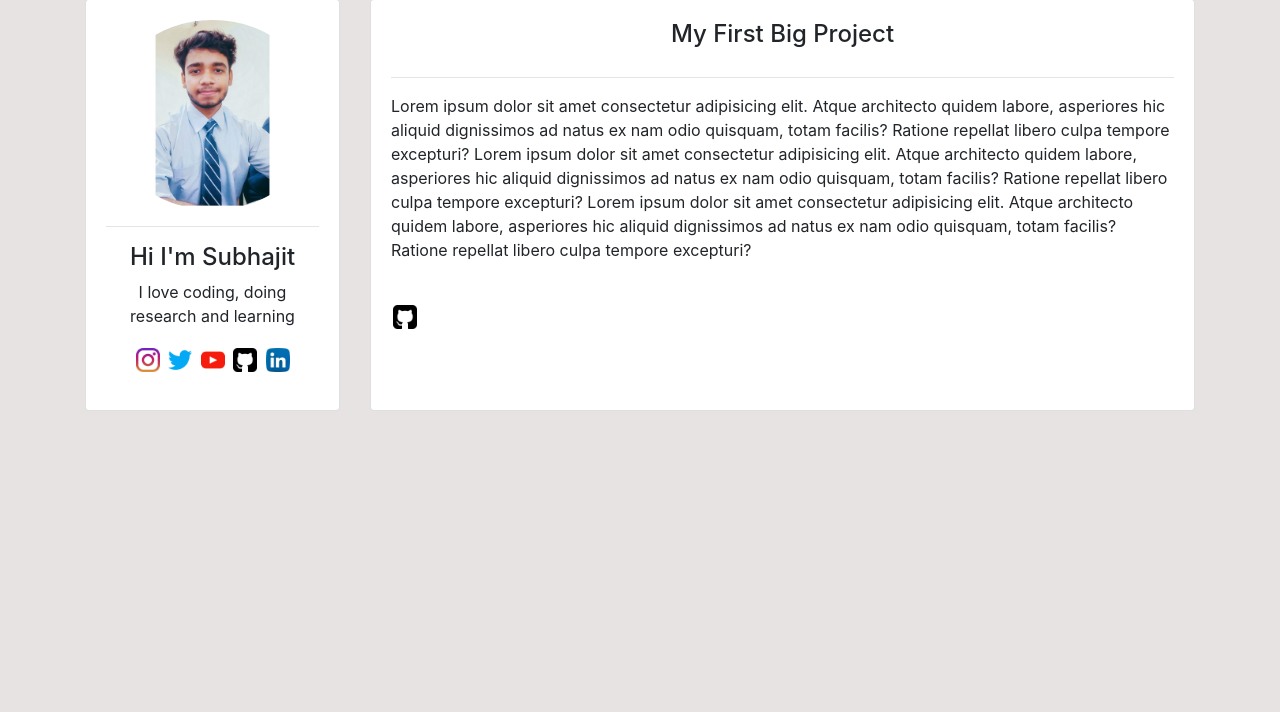
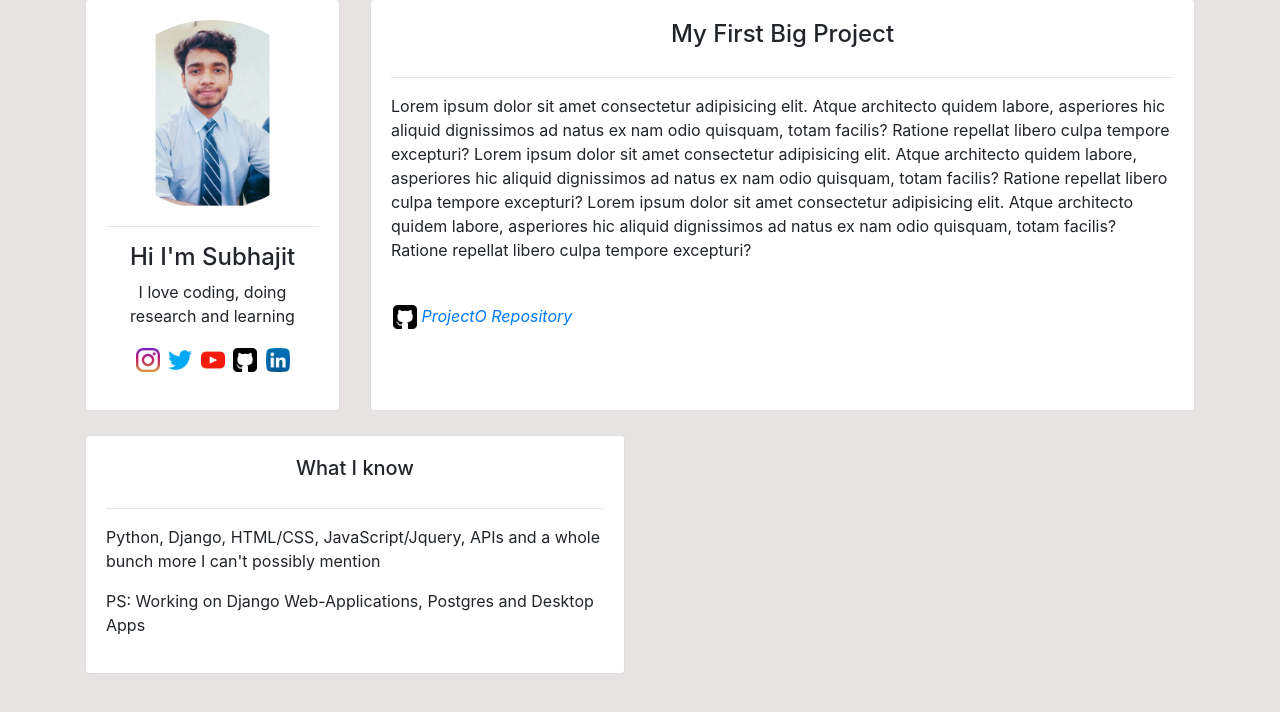
Before and after one commit to ironsubhajit/my_portfolio_site, a Django app: page / in a window 1280 px wide. Shown: the part 25-737 px from the top of the page. Run offline with Django 3.2, Linux system fonts and the light colour scheme; some libraries are stand-ins or nearby versions.

Commit message:
Add "What i know" column

```diff
--- a/my_portfolio/base/templates/base/index.html
+++ b/my_portfolio/base/templates/base/index.html
@@ -86,11 +86,27 @@
                 alt="github-logo"
                 style="width: 24px"
               />
+              <i>ProjectO Repository</i>
             </li>
           </a>
         </ul>
       </div>
     </div>
   </div>
+  <br />
+  <div class="row">
+    <div class="col-md-6">
+      <div class="card card-body h-100">
+        <h5 class="card-title text-center">What I know</h5>
+        <hr />
+        <p>
+          Python, Django, HTML/CSS, JavaScript/Jquery, APIs and a whole bunch
+          more I can't possibly mention
+        </p>
+        <p>PS: Working on Django Web-Applications, Postgres and Desktop Apps</p>
+      </div>
+    </div>
+
+  </div>
 </div>
 {% endblock %}
```
